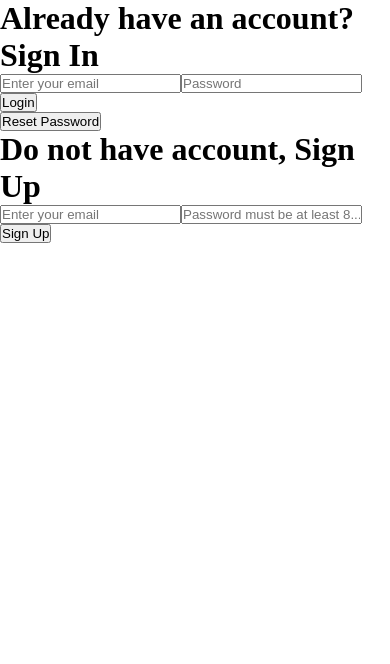
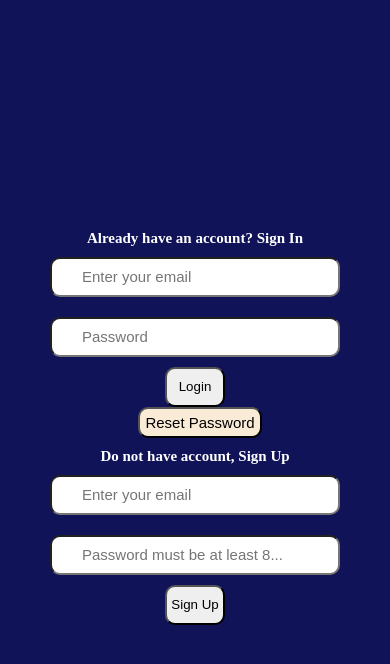
Before and after one commit to asumadukwabenasakyi/codrobot, a Next.js app: page / in a window 390 px wide. Shown: the top 664 px of the page. Built offline with nearby package versions, Linux system fonts and the light colour scheme; no server answers.

Commit message:
fixing the login and sign up page responsive

```diff
--- a/src/pages/_app.js
+++ b/src/pages/_app.js
@@ -1,5 +1,6 @@
 import { useEffect, useState } from 'react';
 import '../styles/globals.css';
+import styles from '../styles/user.module.css'
 import SignUp from './components/signup'
 import SignIn from './components/signIn'
 import { auth } from '../pages/firebaseConfig/firebase';
@@ -28,9 +29,9 @@ function MyApp({ Component, pageProps }) {
   return (
     <div>
       {showPleaseWait ? (
-        <div className='loading-spinner-container'>
-          <div className='loading-spinner'></div>
-          <h1 className='please'>Please wait...</h1>
+        <div className={styles.loadingSpinnerContainer}>
+          <div className={styles.stylesloadingSpinner}></div>
+          <h1 className={styles.please}>Please wait...</h1>
         </div>
       ) : (
         user ? <Component {...pageProps} /> : <SignUpOrSignIn />
--- a/src/pages/components/signIn.js
+++ b/src/pages/components/signIn.js
@@ -4,6 +4,7 @@ import {
   signInWithEmailAndPassword,
   sendPasswordResetEmail,
 } from "firebase/auth";
+import styles from '../../styles/Home.module.css'
 
 function SignInOrSignUp() {
   const [email, setEmail] = useState("");
@@ -38,10 +39,10 @@ function SignInOrSignUp() {
 
   return (
     <div>
-      <div className="signInHeader">
+      <div className={styles.signInHeader}>
         <h1>Already have an account? Sign In</h1>
       </div>
-      <div className="signInForm">
+      <div className={styles.signInForm}>
         <form onSubmit={signIn}>
           <input
             type="email"
@@ -59,10 +60,10 @@ function SignInOrSignUp() {
           <button type="submit">Login</button>
         </form>
 
-        <button onClick={resetPassword} className="resetBtn">Reset Password</button>
-        {errorMessage && <p className="error">{`Type your email in the sign in form or the mail provided is not in our database`}</p>}
+        <button onClick={resetPassword} className={styles.resetBtn}>Reset Password</button>
+        {errorMessage && <p className={styles.error}>{`Type your email in the sign in form or the mail provided is not in our database`}</p>}
         {resetSuccessMessage && (
-          <p className="success">{resetSuccessMessage}</p>
+          <p className={styles.success}>{resetSuccessMessage}</p>
         )}
       </div>
     </div>
--- a/src/pages/components/signup.js
+++ b/src/pages/components/signup.js
@@ -2,6 +2,7 @@ import React from 'react';
 import { useState } from 'react';
 import { auth } from '../firebaseConfig/firebase';
 import { createUserWithEmailAndPassword } from 'firebase/auth';
+import styles from '../../styles/Home.module.css';
 
 function SignUp() {
 
@@ -19,10 +20,10 @@ function SignUp() {
    }
   return (
    <div>
-      <div className="signInHeader">
+      <div className={styles.signInHeader}>
         <h1>Do not have account, Sign Up</h1>
       </div>
-      <div className="signInForm">
+      <div className={styles.signInForm}>
         <form onSubmit={sigUp}>
           <input
             type="email"
--- a/src/styles/globals.css
+++ b/src/styles/globals.css
@@ -5,3 +5,45 @@
   padding: 0;
   margin: 0;
 }
+
+
+
+.signinorsignoutcontainer{
+  display: flex;
+  align-items: center;
+  justify-content: center;
+  flex-direction: column;
+  margin: 0 auto;
+  width: 100%;
+  height: 100vh;
+  background-color: #101357;
+}
+
+/* Add this to your index.css */
+
+.loadingSpinnerContainer {
+  display: flex;
+  justify-content: center;
+  align-items: center;
+  height: 100vh;
+  flex-direction: column;
+}
+
+.loadingSpinner {
+  display: inline-block;
+  width: 60px;
+  height: 60px;
+  border: 4px solid rgba(0, 0, 0, 0.1);
+  border-left-color: #101357;
+  border-radius: 50%;
+  animation: spin 1s linear infinite;
+}
+.please{
+  font-size: 14px;
+}
+
+@keyframes spin {
+  to {
+    transform: rotate(360deg);
+  }
+}
--- a/src/styles/user.module.css
+++ b/src/styles/user.module.css
@@ -1,9 +1,4 @@
 
-* {
-   box-sizing: border-box;
-   padding: 0;
-   margin: 0;
- }
 
  .signinorsignoutcontainer{
    display: flex;
@@ -18,7 +13,7 @@
 
  /* Add this to your index.css */
 
- .loading-spinner-container {
+ .loadingSpinnerContainer {
    display: flex;
    justify-content: center;
    align-items: center;
@@ -26,7 +21,7 @@
    flex-direction: column;
  }
 
- .loading-spinner {
+ .loadingSpinner {
    display: inline-block;
    width: 60px;
    height: 60px;
```
